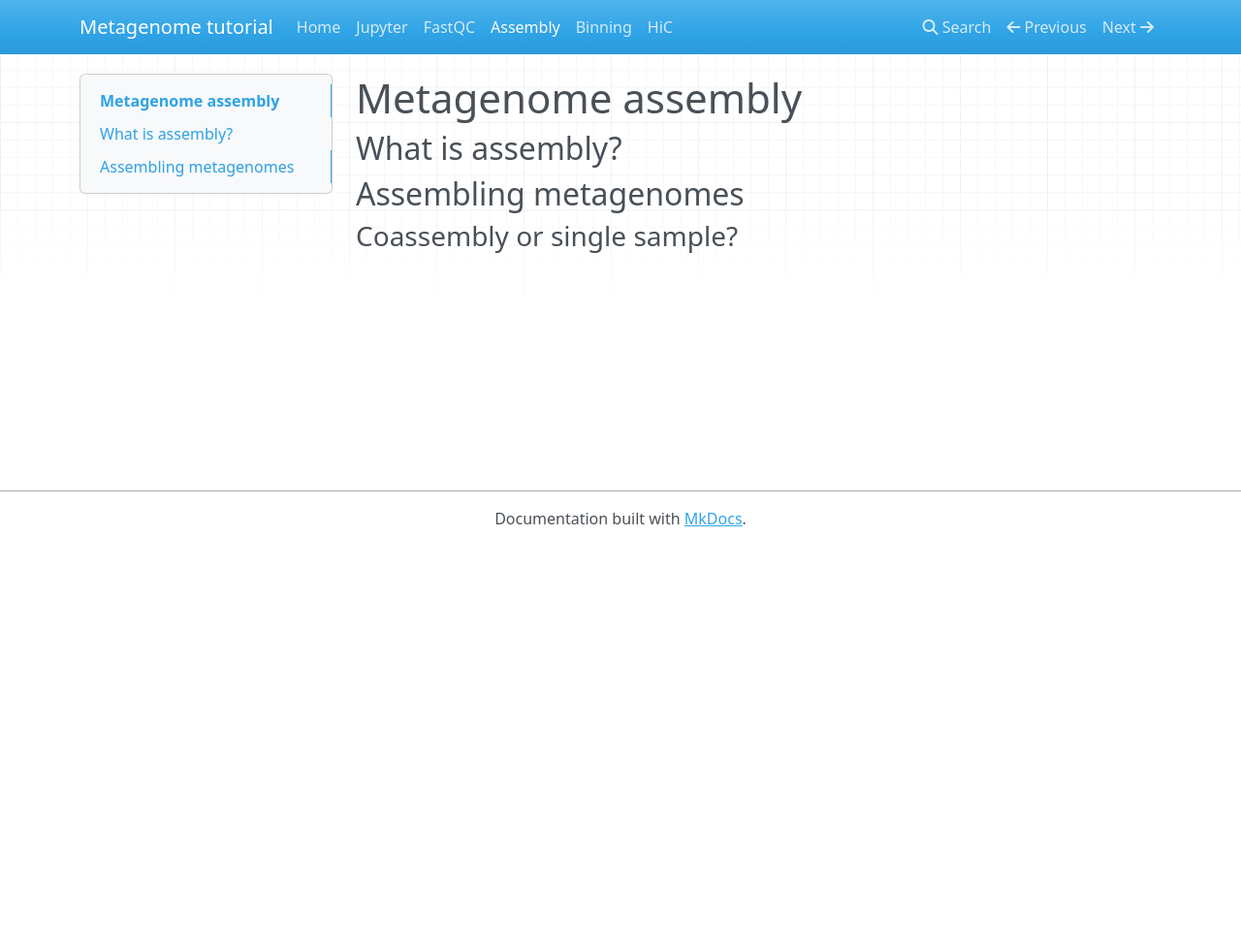
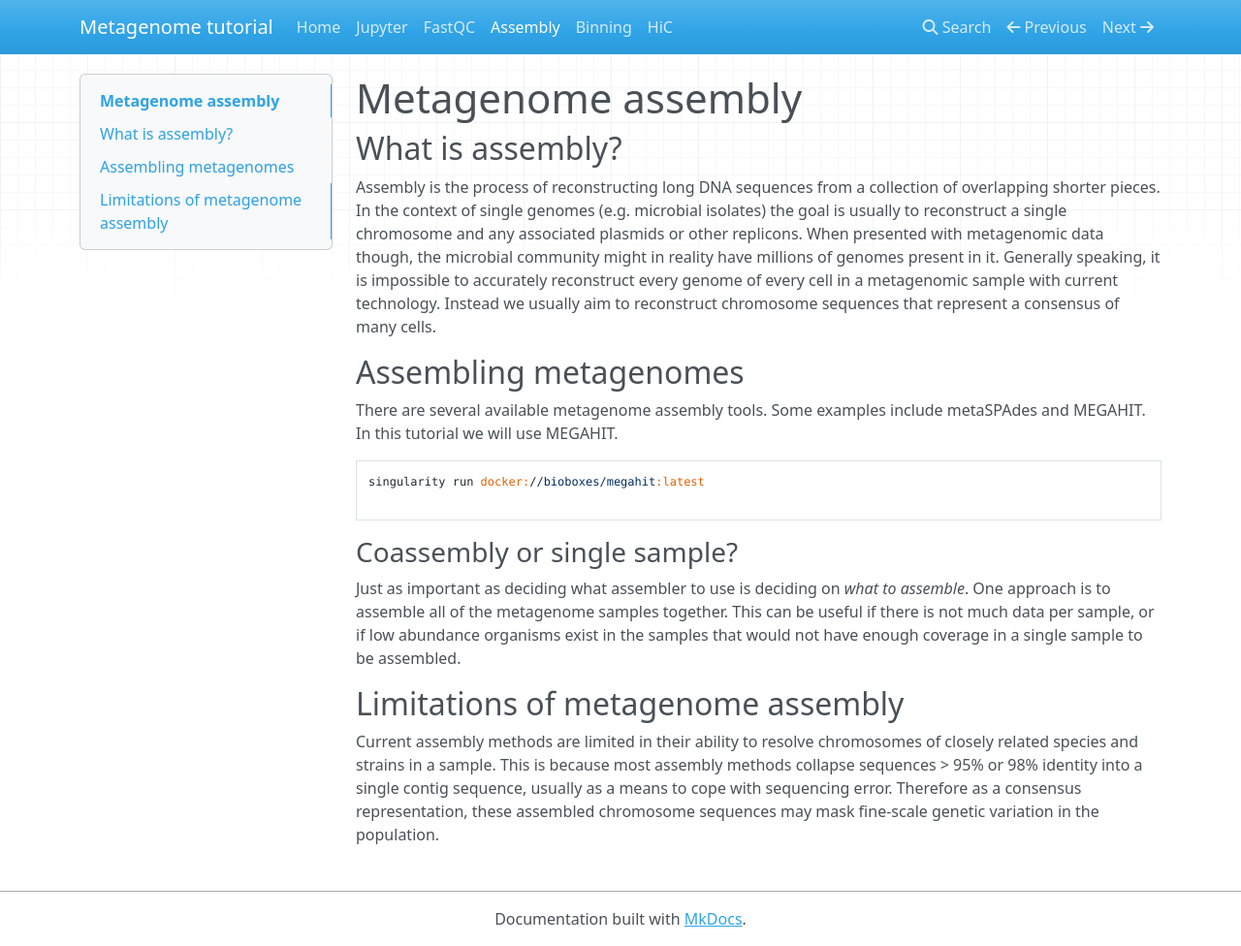
Before and after one commit to thegeneschool/metagenomics, an MkDocs documentation site: the page built from docs/assembly.md, in a window 1280 px wide and 976 px high. Shown: the whole window at 97% size. Built offline with MkDocs 1.6.1, drawn with Linux system fonts in a browser that asks for light colours; nearby versions of some CDN libraries; old or Windows-style settings are respelled for this version of MkDocs.

Commit message:
[AD] work in progress

````diff
--- a/docs/assembly.md
+++ b/docs/assembly.md
@@ -2,6 +2,32 @@
 
 ## What is assembly?
 
+Assembly is the process of reconstructing long DNA sequences from a collection of overlapping shorter pieces.
+In the context of single genomes (e.g. microbial isolates) the goal is usually to reconstruct a single chromosome and any associated plasmids or other replicons.
+When presented with metagenomic data though, the microbial community might in reality have millions of genomes present in it.
+Generally speaking, it is impossible to accurately reconstruct every genome of every cell in a metagenomic sample with current technology.
+Instead we usually aim to reconstruct chromosome sequences that represent a consensus of many cells.
+
 ## Assembling metagenomes
 
+There are several available metagenome assembly tools.
+Some examples include metaSPAdes and MEGAHIT.
+In this tutorial we will use MEGAHIT.
+
+```
+singularity run docker://bioboxes/megahit:latest
+
+```
+
 ### Coassembly or single sample?
+
+Just as important as deciding what assembler to use is deciding on _what to assemble_.
+One approach is to assemble all of the metagenome samples together.
+This can be useful if there is not much data per sample, or if low abundance organisms exist in the samples that would not have enough coverage in a single sample to be assembled.
+
+
+## Limitations of metagenome assembly
+
+Current assembly methods are limited in their ability to resolve chromosomes of closely related species and strains in a sample.
+This is because most assembly methods collapse sequences > 95% or 98% identity into a single contig sequence, usually as a means to cope with sequencing error.
+Therefore as a consensus representation, these assembled chromosome sequences may mask fine-scale genetic variation in the population.
````
